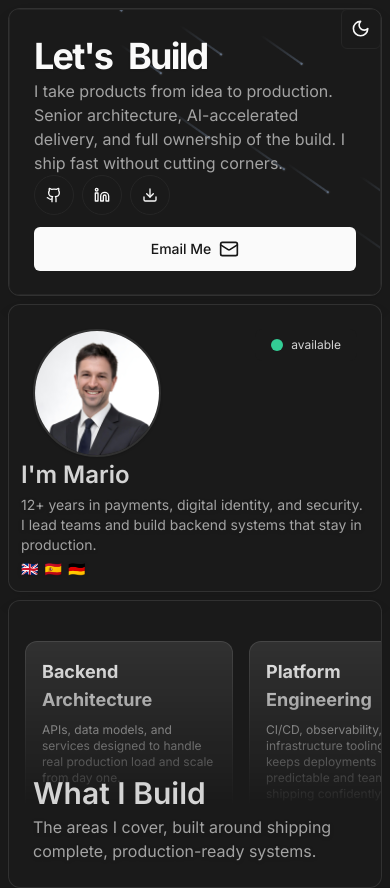
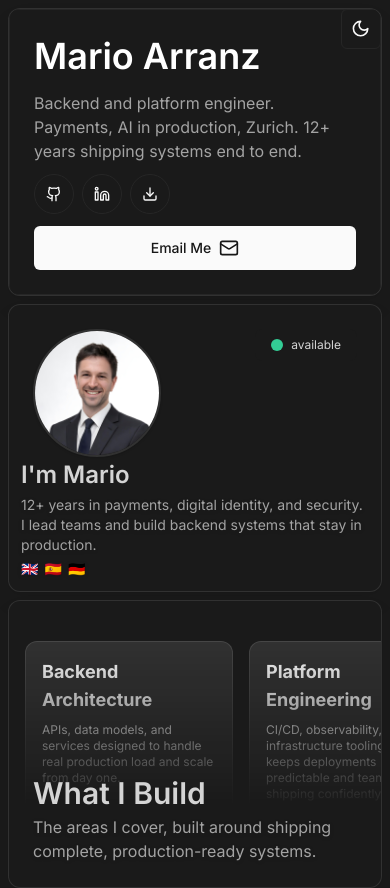
Before and after one commit to marioarranzr/marioarranz.com, a Next.js app: page / in a window 390 px wide. Shown: the top 888 px of the page. Built offline with nearby package versions, Linux system fonts and the light colour scheme.

Commit message:
fix: replace agency hero with engineer positioning
- Remove WordPullUp, BlurIn, FadeIn, MeteorShower animations
- Headline: Mario Arranz (name, not a tagline)
- Subline: backend and platform, payments, AI in production, Zurich, 12+y
- Email button: direct mailto instead of scroll-to-form

```diff
--- a/components/hero.tsx
+++ b/components/hero.tsx
@@ -1,42 +1,33 @@
-"use client";
-
-import MeteorShower from "@/components/magicui/meteors";
-import WordPullUp from "@/components/magicui/word-pull-up";
 import { Button } from "@/components/ui/button";
-import { FadeIn } from "@/components/magicui/fade-in";
 import { Mail, Github, Linkedin, Download } from "lucide-react";
-import BlurIn from "@/components/magicui/blur-in";
 
 export default function Hero() {
   return (
     <div className="relative flex h-full w-full mx-auto items-center justify-center overflow-hidden rounded-lg border bg-background md:shadow-xl">
       <div className="flex flex-col items-start justify-between h-full overflow-hidden p-6 z-50">
         <div className="w-full">
-          <WordPullUp words="Let's Build" className="text-4xl md:text-5xl lg:text-6xl leading-tight text-left" />
+          <h1 className="text-4xl md:text-5xl lg:text-6xl font-semibold leading-tight text-left dark:text-white">
+            Mario Arranz
+          </h1>
 
-          <div className="text-base text-neutral-500 dark:text-neutral-400 lg:px-1 w-full ">
-            <BlurIn className="w-full">
-              I take products from idea to production. Senior architecture, AI-accelerated delivery, and full ownership of the build. I ship fast without cutting corners.
-            </BlurIn>
-          </div>
+          <p className="mt-3 text-base text-neutral-500 dark:text-neutral-400 lg:px-1 w-full">
+            Backend and platform engineer. Payments, AI in production, Zurich. 12+ years shipping systems end to end.
+          </p>
         </div>
 
         <div className="w-full flex flex-col gap-3">
-          <FadeIn direction="down" className="flex items-center gap-2">
+          <div className="flex items-center gap-2">
             <a
               href={
                 process.env.NEXT_PUBLIC_GITHUB_URL ||
                 "https://github.com/marioarranzr"
               }
               target="_blank"
+              rel="noopener noreferrer"
               aria-label="GitHub"
             >
-              <Button
-                variant="outline"
-                size="icon"
-                className="rounded-full group/Github"
-              >
-                <Github className="h-4 w-4 lg:group-hover/Github:translate-x-0.5 transition-all duration-300" />
+              <Button variant="outline" size="icon" className="rounded-full">
+                <Github className="h-4 w-4" />
               </Button>
             </a>
             <a
@@ -45,44 +36,32 @@ export default function Hero() {
                 "https://www.linkedin.com/in/marioarranz/"
               }
               target="_blank"
+              rel="noopener noreferrer"
               aria-label="LinkedIn"
             >
-              <Button
-                variant="outline"
-                size="icon"
-                className="rounded-full group/LinkedIn"
-              >
-                <Linkedin className="h-4 w-4 lg:group-hover/LinkedIn:translate-x-0.5 transition-all duration-300" />
+              <Button variant="outline" size="icon" className="rounded-full">
+                <Linkedin className="h-4 w-4" />
               </Button>
             </a>
             <a href="/cv/Mario_Arranz.pdf" download aria-label="Download CV">
-              <Button
-                variant="outline"
-                size="icon"
-                className="rounded-full group/CV"
-              >
-                <Download className="h-4 w-4 lg:group-hover/CV:translate-y-0.5 transition-all duration-300" />
+              <Button variant="outline" size="icon" className="rounded-full">
+                <Download className="h-4 w-4" />
               </Button>
             </a>
-          </FadeIn>
+          </div>
 
-          <FadeIn direction="down" className="w-full">
+          <a href="mailto:marioarranzr@gmail.com" className="w-full">
             <Button
               variant="default"
               size="lg"
-              className="flex items-center justify-center gap-2 w-full group/Mail"
-              onClick={() => {
-                const element = document.getElementById('contact-form');
-                element?.scrollIntoView({ behavior: 'smooth', block: 'center' });
-              }}
+              className="flex items-center justify-center gap-2 w-full"
             >
-              <div>Email Me</div>
-              <Mail className="h-5 w-5 lg:group-hover/Mail:translate-x-1 transition-all duration-300" />
+              <span>Email Me</span>
+              <Mail className="h-5 w-5" />
             </Button>
-          </FadeIn>
+          </a>
         </div>
       </div>
-      <MeteorShower />
     </div>
   );
 }
```
